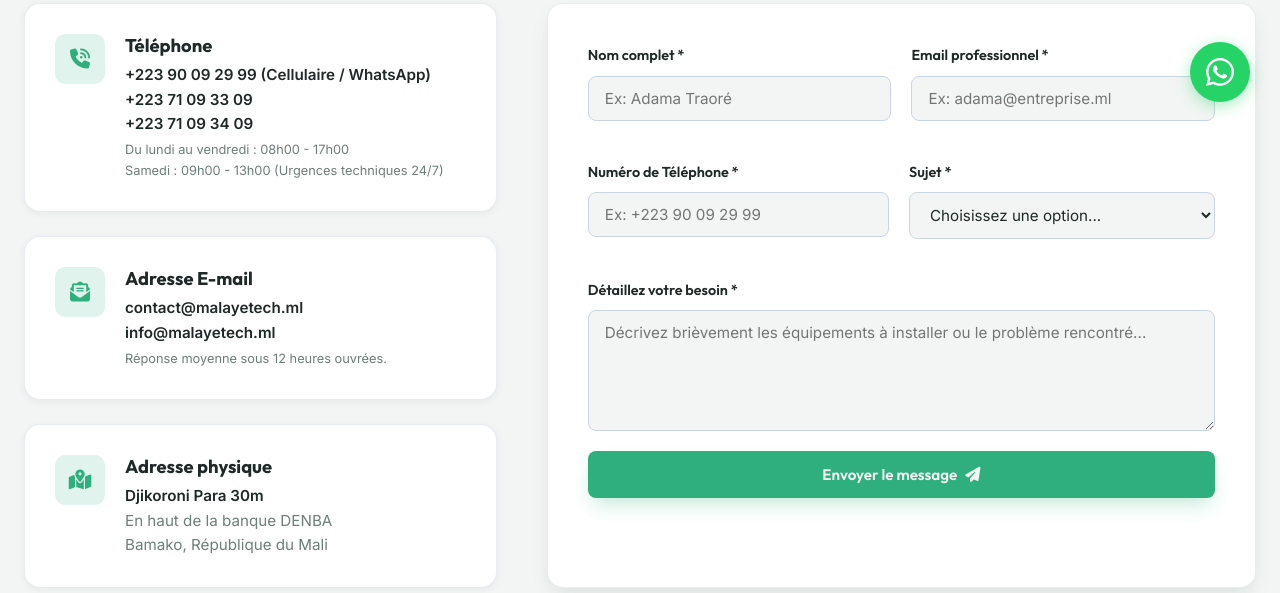
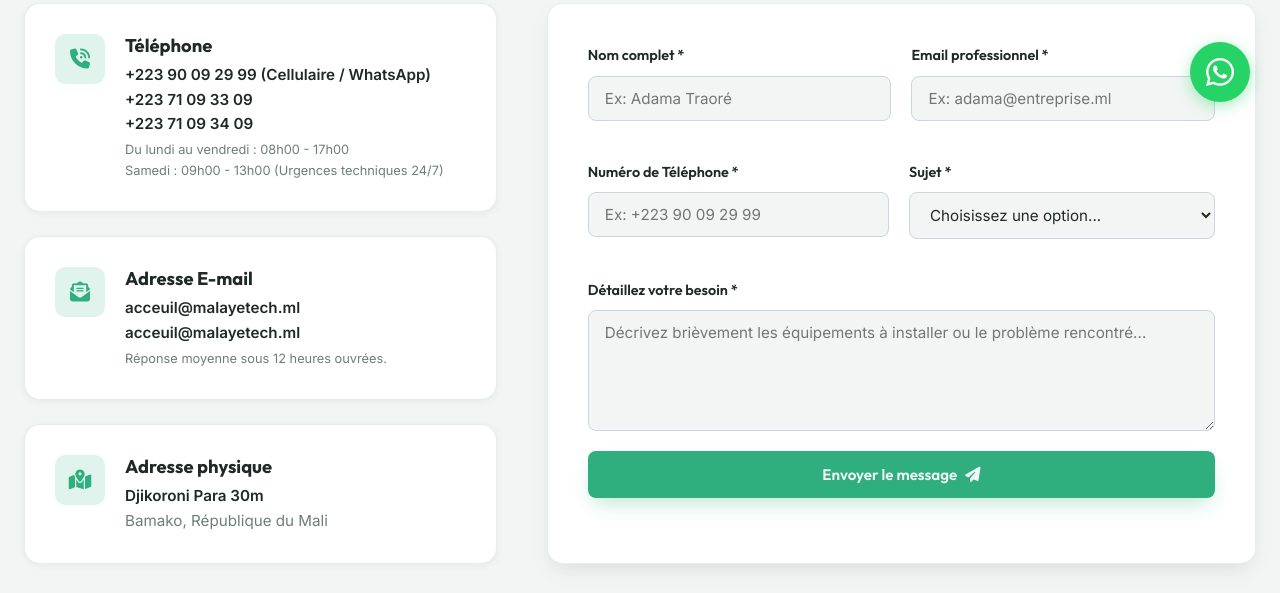
Before and after one commit to lodiakyra50-afk/malayetech, a plain HTML site: page contact.html in a window 1280 px wide. Shown: the part 668-1261 px from the top of the page. Drawn offline with Linux system fonts and the light colour scheme.

Commit message:
mise_a_jour2

```diff
--- a/contact.html
+++ b/contact.html
@@ -99,8 +99,8 @@
                         </div>
                         <div class="info-card-details">
                             <h3>Adresse E-mail</h3>
-                            <p style="font-weight: 600; color: var(--text-primary); margin-top: 4px;">contact@malayetech.ml</p>
-                            <p style="font-weight: 600; color: var(--text-primary);">info@malayetech.ml</p>
+                            <p style="font-weight: 600; color: var(--text-primary); margin-top: 4px;">acceuil@malayetech.ml</p>
+                            <p style="font-weight: 600; color: var(--text-primary);">acceuil@malayetech.ml</p>
                             <p style="font-size: 0.8rem; color: var(--text-muted); margin-top: 4px;">Réponse moyenne sous 12 heures ouvrées.</p>
                         </div>
                     </div>
@@ -112,7 +112,6 @@
                         <div class="info-card-details">
                             <h3>Adresse physique</h3>
                             <p style="font-weight: 600; color: var(--text-primary); margin-top: 4px;">Djikoroni Para 30m </p>
-                            <p style="color: var(--text-muted);">En haut de la banque DENBA</p>
                             <p style="color: var(--text-muted);">Bamako, République du Mali</p>
                         </div>
                     </div>
```
Also changed, not shown: index.html (+1 -1 lines).
